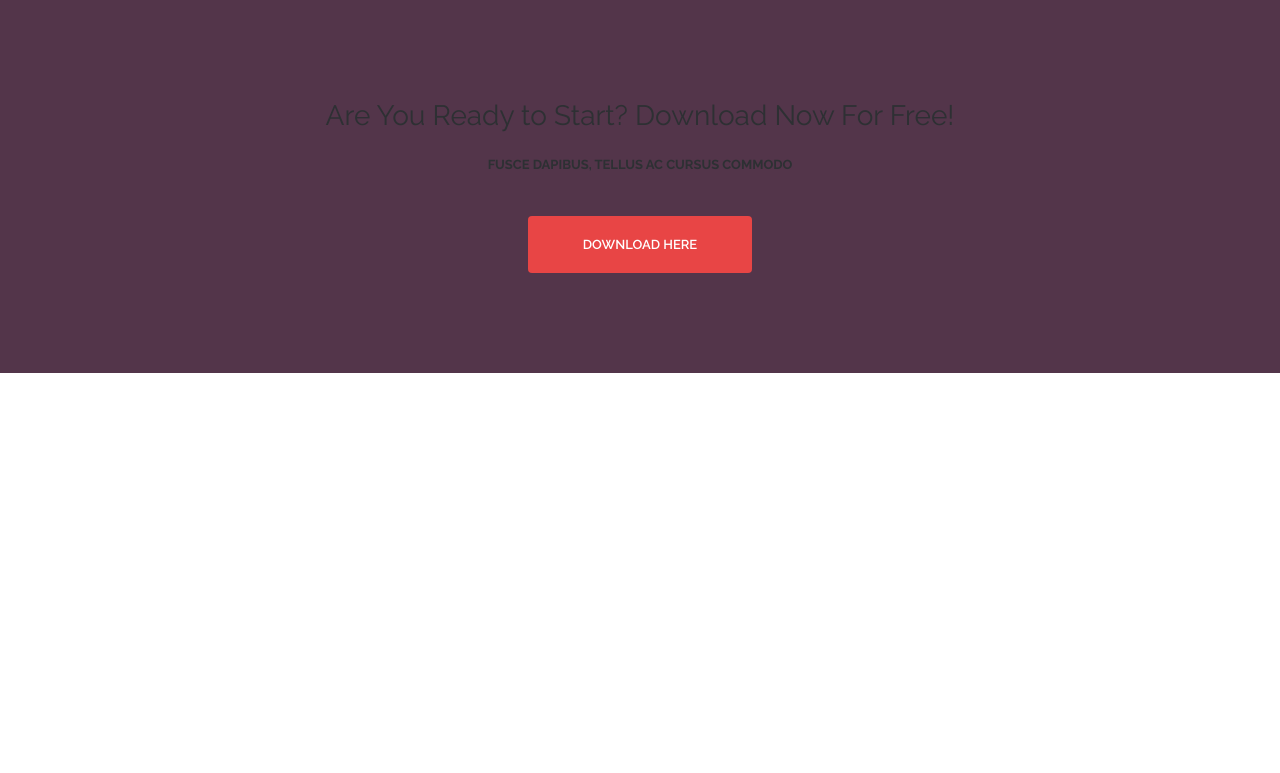
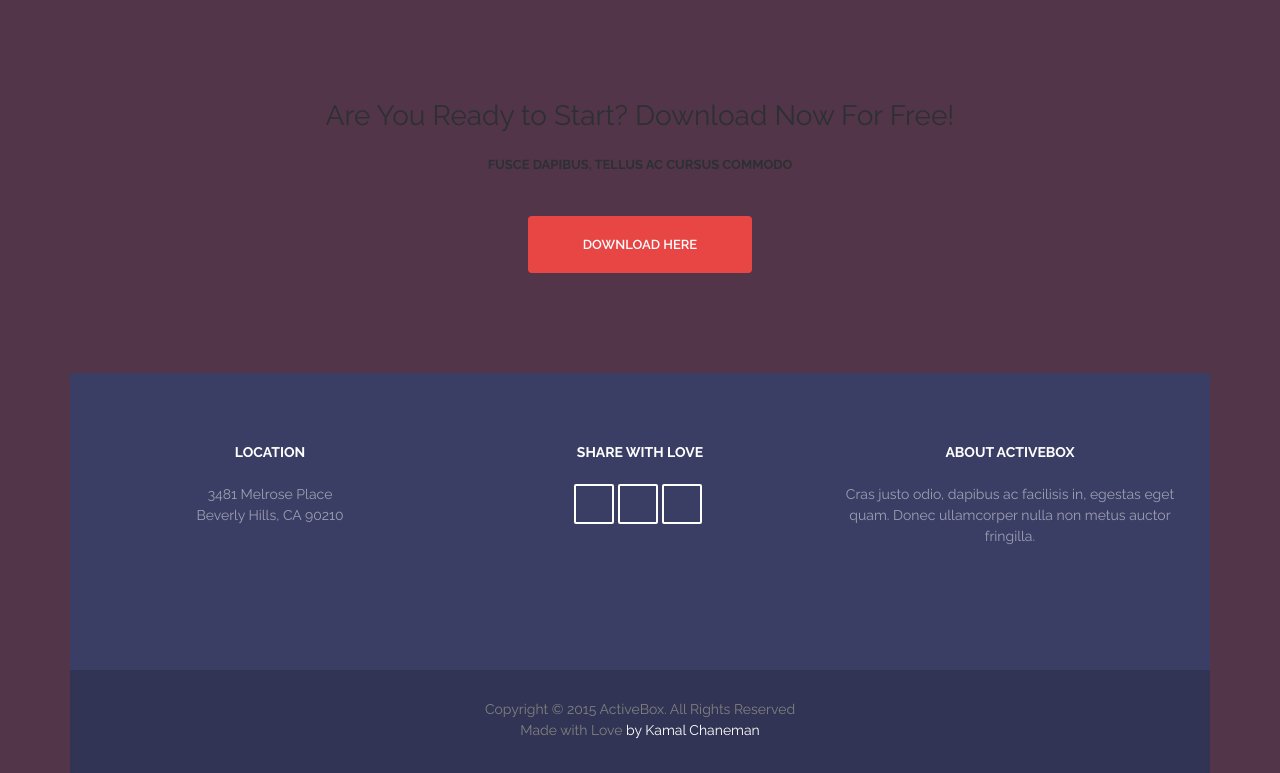
Before and after one commit to terroneser/ActiveBox, a plain HTML site: page index.html in a window 1280 px wide. Shown: the part 4161-4934 px from the top of the page. Before the commit the page ends 4534 px from the top, so only its background shows below. Drawn offline with nearby package versions, Linux system fonts and the light colour scheme.

Commit message:
parte footer
ijjjjb

```diff
--- a/css/estilos.css
+++ b/css/estilos.css
@@ -271,3 +271,126 @@ article ul li-3{
     font-weight: 700;
     text-transform: uppercase;
 }
+/* Social */
+.social{
+    display: flex;
+}
+.social--footer{
+    justify-content: center;
+}
+.social__item{
+    display: flex;
+    justify-content: center;
+    align-items: center;
+    width: 40px;
+    height: 40px;
+    margin-right: 4px;
+    background-color: #fff;
+    border: 1px solid #e8ecce;
+    transition: background .1s linear;
+}
+.social__item:hover{
+    background-color: #e8ecce;
+}
+.social__item:hover .social__icon{
+    fill: #e84545;
+}
+.social--footer .social__item{
+    background-color: transparent;
+    border-width: 2px;
+    border-color: #fff;
+    border-radius: 2px;
+}
+.social--footer .social__item:hover{
+    background-color: #fff;
+}
+.social__icon{
+    display: block;
+    height: 18px;
+    fill: #c6cacc;
+    transition: fill .1s linear;
+}
+.social--footer .social__icon{
+    fill: #fff;
+}
+/* Download */
+.download{
+    margin: 102px 0 100px;
+    text-align: center;
+}
+.download__title{
+    margin-bottom: 22px;
+    font-size: 28px;
+    color: #2d3033;
+    font-weight: 300;
+}
+.download__text{
+    margin-bottom: 41px;
+    font-size: 13px;
+    color: #2d3033;
+    font-weight: 700;
+    text-transform: uppercase;
+}
+/* Footer */
+.footer{
+    background-color: #3a3e64;
+}
+.footer__inner{
+    display: flex;
+    flex-wrap: wrap;
+    padding: 71px 0 107px ;
+}
+.footer__block{
+    width: 33.33333%;
+    padding:0 20px;
+    text-align: center;
+}
+.footer__title{
+    margin-bottom: 23px;
+    font-size: 14px;
+    font-weight: 700;
+    color: #fff;
+    text-transform: uppercase;
+}
+.footer__address{
+    font-size: 14px;
+    line-height: 1.5;
+    font-style: normal;
+    color: rgba(255, 255, 255, .5);
+}
+.footer__text{
+    font-size: 14px;
+    line-height: 1.5;
+    color: rgba(255, 255, 255, .5);
+}
+/* Copyright */
+.copyright{
+    background-color: #313454;
+    padding: 29px 0 32px;
+}
+.copyright__text{
+    text-align: center;
+    font-size: 14px;
+    line-height: 1.5;
+    color: #808080;
+}
+.copyright__text span{
+    color: #fff;
+}
+/* Media */
+
+@media (max-width: 991px){
+
+    /* Footer */
+    .footer__inner{
+        padding: 30px 0;
+    }
+    .footer__block{
+        width: 100%;
+        padding-left: 0;
+        padding-right: 0;
+        margin-bottom: 30px;
+    }
+    .footer__block:last-child{
+        margin-bottom: 0;
+    }
--- a/index.html
+++ b/index.html
@@ -266,7 +266,57 @@
         </div>
 
 <!--footer----------->
+        <footer class="footer">
+            <div class="container">
+                <div class="footer__inner">
+                    <div class="footer__block">
+                        <h4 class="footer__title">Location</h4>
+                        <address class="footer__address">
+                            <div>3481 Melrose Place</div>
+                            <div>Beverly Hills, CA 90210</div>
+                        </address>
+                    </div>
 
+                    <div class="footer__block">
+                        <h4 class="footer__title">Share with Love</h4>
+                        <div class="social social--footer">
+                            <a class="social__item" href="#" target="_blank">
+                                <svg class="social__icon">
+                                    <use xlink:href="#facebook"></use>
+                                </svg>
+                            </a>
+                            <a class="social__item" href="#" target="_blank">
+                                <svg class="social__icon">
+                                    <use xlink:href="#twitter"></use>
+                                </svg>
+                            </a>
+                            <a class="social__item" href="#" target="_blank">
+                                <svg class="social__icon">
+                                    <use xlink:href="#linkedin"></use>
+                                </svg>
+                            </a>
+                        </div>
+                    </div>
+
+                    <div class="footer__block">
+                        <h4 class="footer__title">About ActiveBox</h4>
+                        <div class="footer__text">
+                            <p>Cras justo odio, dapibus ac facilisis in, egestas
+                            eget quam. Donec ullamcorper nulla non metus auctor
+                            fringilla.</p>
+                        </div>
+                    </div>
+                </div><!-- /.footer__inner-->
+            </div><!-- /.container-->
+            <div class="copyright">
+                <div class="container">
+                    <div class="copyright__text">
+                        <div>Copyright © 2015 ActiveBox. All Rights Reserved</div>
+                        <div>Made with Love <span>by Kamal Chaneman</span></div>
+                    </div>
+                </div>
+            </div>
+        </footer>
 
 <script src="https://code.jquery.com/jquery-3.3.1.slim.min.js"></script>
 <script src="https://stackpath.bootstrapcdn.com/bootstrap/4.3.1/js/bootstrap.min.js"></script>
```
